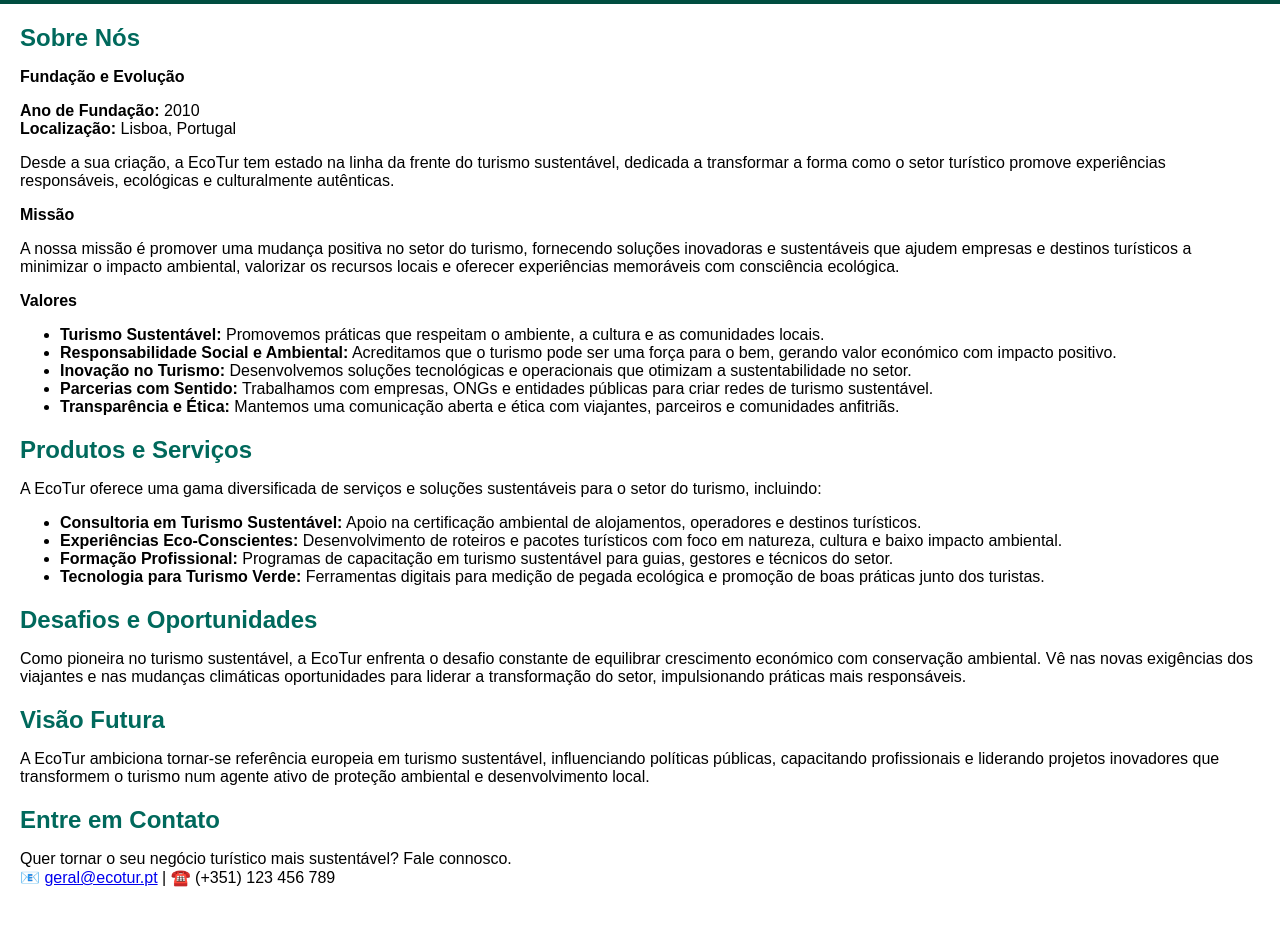
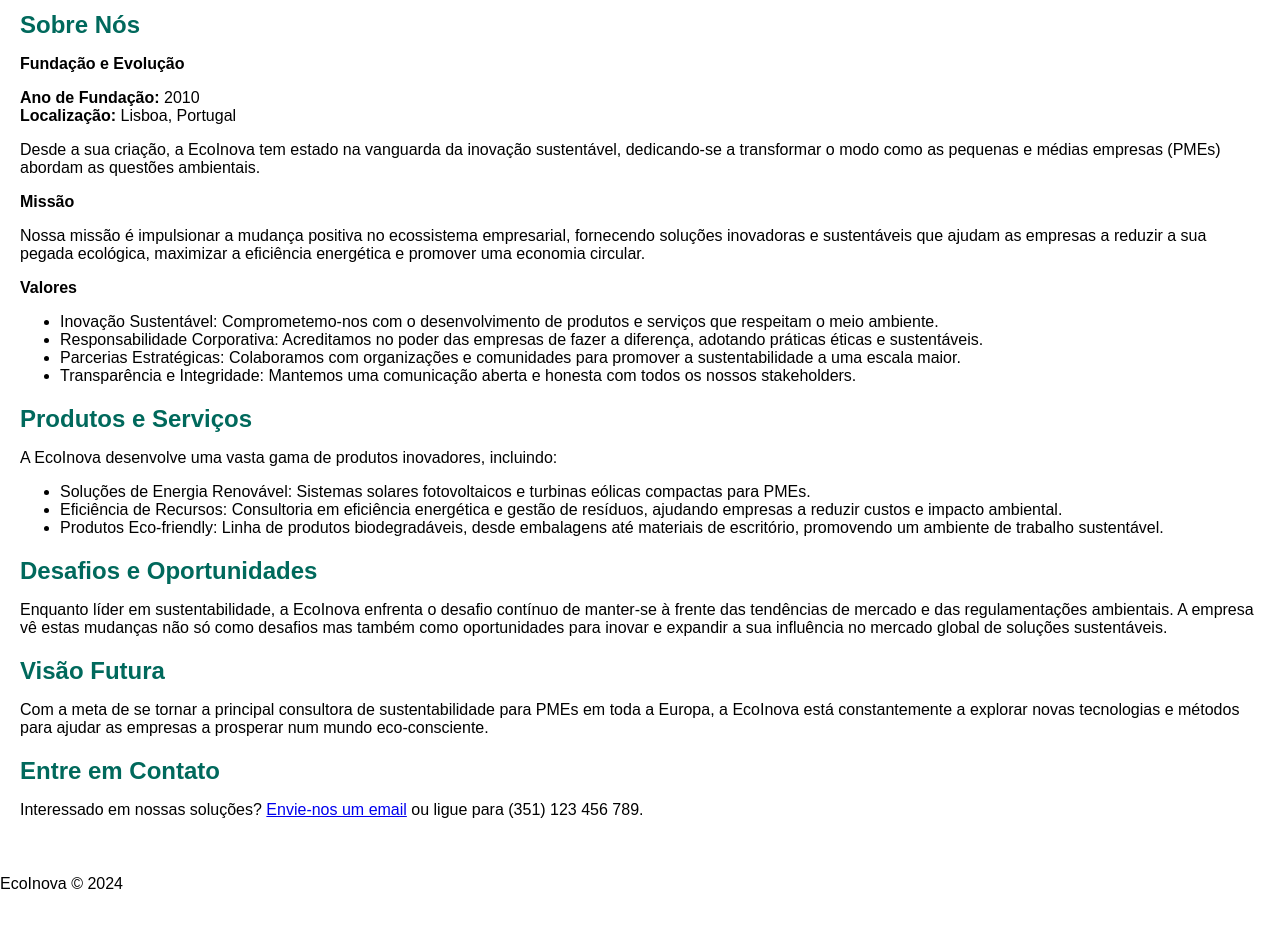
Before and after one commit to marianacpais/intro-chatgpt, a plain HTML site: page site_EcoTur/index.html in a window 1280 px wide. Shown: the part 136-1076 px from the top of the page. After the commit the page ends 1045 px from the top, so only its background shows below. Drawn offline with Linux system fonts and the light colour scheme.

Commit message:
fix: Improve title contrast

```diff
--- a/site_EcoTur/index.html
+++ b/site_EcoTur/index.html
@@ -4,7 +4,7 @@
 <head>
   <meta charset="UTF-8">
   <meta name="viewport" content="width=device-width, initial-scale=1.0">
-  <title>EcoTur - Turismo Sustentável</title>
+  <title>EcoInova - Pioneira em Soluções Sustentáveis</title>
   <style>
     body {
       font-family: Arial, sans-serif;
@@ -38,16 +38,20 @@
       color: #00695c;
       margin: 0;
     }
+
+    .title-heading {
+      color: white;
+    }
   </style>
 </head>
 
 <body>
 
   <div class="header">
-    <img src="logo.png" alt="Logotipo da EcoTur" class="logo">
+    <img src="logo.webp" alt="Logotipo da EcoInova" class="logo">
     <div>
-      <h1>EcoTur</h1>
-      <p>Turismo Sustentável com Impacto Positivo</p>
+      <h1 class="title-heading">EcoTur</h1>
+      <p>Liderando com soluções sustentáveis</p>
     </div>
   </div>
 
@@ -58,52 +62,61 @@
       <p><strong>Ano de Fundação:</strong> 2010<br>
         <strong>Localização:</strong> Lisboa, Portugal
       </p>
-      <p>Desde a sua criação, a EcoTur tem estado na linha da frente do turismo sustentável, dedicada a transformar a forma como o setor turístico promove experiências responsáveis, ecológicas e culturalmente autênticas.</p>
+      <p>Desde a sua criação, a EcoInova tem estado na vanguarda da inovação sustentável, dedicando-se a transformar o
+        modo como as pequenas e médias empresas (PMEs) abordam as questões ambientais.</p>
 
       <p><strong>Missão</strong></p>
-      <p>A nossa missão é promover uma mudança positiva no setor do turismo, fornecendo soluções inovadoras e sustentáveis que ajudem empresas e destinos turísticos a minimizar o impacto ambiental, valorizar os recursos locais e oferecer experiências memoráveis com consciência ecológica.</p>
+      <p>Nossa missão é impulsionar a mudança positiva no ecossistema empresarial, fornecendo soluções inovadoras e
+        sustentáveis que ajudam as empresas a reduzir a sua pegada ecológica, maximizar a eficiência energética e
+        promover uma economia circular.</p>
 
       <p><strong>Valores</strong></p>
       <ul>
-        <li><strong>Turismo Sustentável:</strong> Promovemos práticas que respeitam o ambiente, a cultura e as comunidades locais.</li>
-        <li><strong>Responsabilidade Social e Ambiental:</strong> Acreditamos que o turismo pode ser uma força para o bem, gerando valor económico com impacto positivo.</li>
-        <li><strong>Inovação no Turismo:</strong> Desenvolvemos soluções tecnológicas e operacionais que otimizam a sustentabilidade no setor.</li>
-        <li><strong>Parcerias com Sentido:</strong> Trabalhamos com empresas, ONGs e entidades públicas para criar redes de turismo sustentável.</li>
-        <li><strong>Transparência e Ética:</strong> Mantemos uma comunicação aberta e ética com viajantes, parceiros e comunidades anfitriãs.</li>
+        <li>Inovação Sustentável: Comprometemo-nos com o desenvolvimento de produtos e serviços que respeitam o meio
+          ambiente.</li>
+        <li>Responsabilidade Corporativa: Acreditamos no poder das empresas de fazer a diferença, adotando práticas
+          éticas e sustentáveis.</li>
+        <li>Parcerias Estratégicas: Colaboramos com organizações e comunidades para promover a sustentabilidade a uma
+          escala maior.</li>
+        <li>Transparência e Integridade: Mantemos uma comunicação aberta e honesta com todos os nossos stakeholders.
+        </li>
       </ul>
     </div>
 
     <div class="section">
       <h2>Produtos e Serviços</h2>
-      <p>A EcoTur oferece uma gama diversificada de serviços e soluções sustentáveis para o setor do turismo, incluindo:</p>
+      <p>A EcoInova desenvolve uma vasta gama de produtos inovadores, incluindo:</p>
       <ul>
-        <li><strong>Consultoria em Turismo Sustentável:</strong> Apoio na certificação ambiental de alojamentos, operadores e destinos turísticos.</li>
-        <li><strong>Experiências Eco-Conscientes:</strong> Desenvolvimento de roteiros e pacotes turísticos com foco em natureza, cultura e baixo impacto ambiental.</li>
-        <li><strong>Formação Profissional:</strong> Programas de capacitação em turismo sustentável para guias, gestores e técnicos do setor.</li>
-        <li><strong>Tecnologia para Turismo Verde:</strong> Ferramentas digitais para medição de pegada ecológica e promoção de boas práticas junto dos turistas.</li>
+        <li>Soluções de Energia Renovável: Sistemas solares fotovoltaicos e turbinas eólicas compactas para PMEs.</li>
+        <li>Eficiência de Recursos: Consultoria em eficiência energética e gestão de resíduos, ajudando empresas a
+          reduzir custos e impacto ambiental.</li>
+        <li>Produtos Eco-friendly: Linha de produtos biodegradáveis, desde embalagens até materiais de escritório,
+          promovendo um ambiente de trabalho sustentável.</li>
       </ul>
     </div>
 
     <div class="section">
       <h2>Desafios e Oportunidades</h2>
-      <p>Como pioneira no turismo sustentável, a EcoTur enfrenta o desafio constante de equilibrar crescimento económico com conservação ambiental. Vê nas novas exigências dos viajantes e nas mudanças climáticas oportunidades para liderar a transformação do setor, impulsionando práticas mais responsáveis.</p>
+      <p>Enquanto líder em sustentabilidade, a EcoInova enfrenta o desafio contínuo de manter-se à frente das tendências
+        de mercado e das regulamentações ambientais. A empresa vê estas mudanças não só como desafios mas também como
+        oportunidades para inovar e expandir a sua influência no mercado global de soluções sustentáveis.</p>
     </div>
 
     <div class="section">
       <h2>Visão Futura</h2>
-      <p>A EcoTur ambiciona tornar-se referência europeia em turismo sustentável, influenciando políticas públicas, capacitando profissionais e liderando projetos inovadores que transformem o turismo num agente ativo de proteção ambiental e desenvolvimento local.</p>
+      <p>Com a meta de se tornar a principal consultora de sustentabilidade para PMEs em toda a Europa, a EcoInova está
+        constantemente a explorar novas tecnologias e métodos para ajudar as empresas a prosperar num mundo eco-consciente.</p>
     </div>
 
     <div class="section">
       <h2>Entre em Contato</h2>
-      <p>Quer tornar o seu negócio turístico mais sustentável? Fale connosco.<br>
-        📧 <a href="mailto:geral@ecotur.pt">geral@ecotur.pt</a> | ☎️ (+351) 123 456 789
-      </p>
+      <p>Interessado em nossas soluções? <a href="mailto:contacto@ecoinova.pt">Envie-nos um email</a> ou ligue para (351)
+        123 456 789.</p>
     </div>
   </div>
 
   <div class="footer">
-    <p>EcoTur &copy; 2024</p>
+    <p>EcoInova &copy; 2024</p>
   </div>
 
 </body>
```
